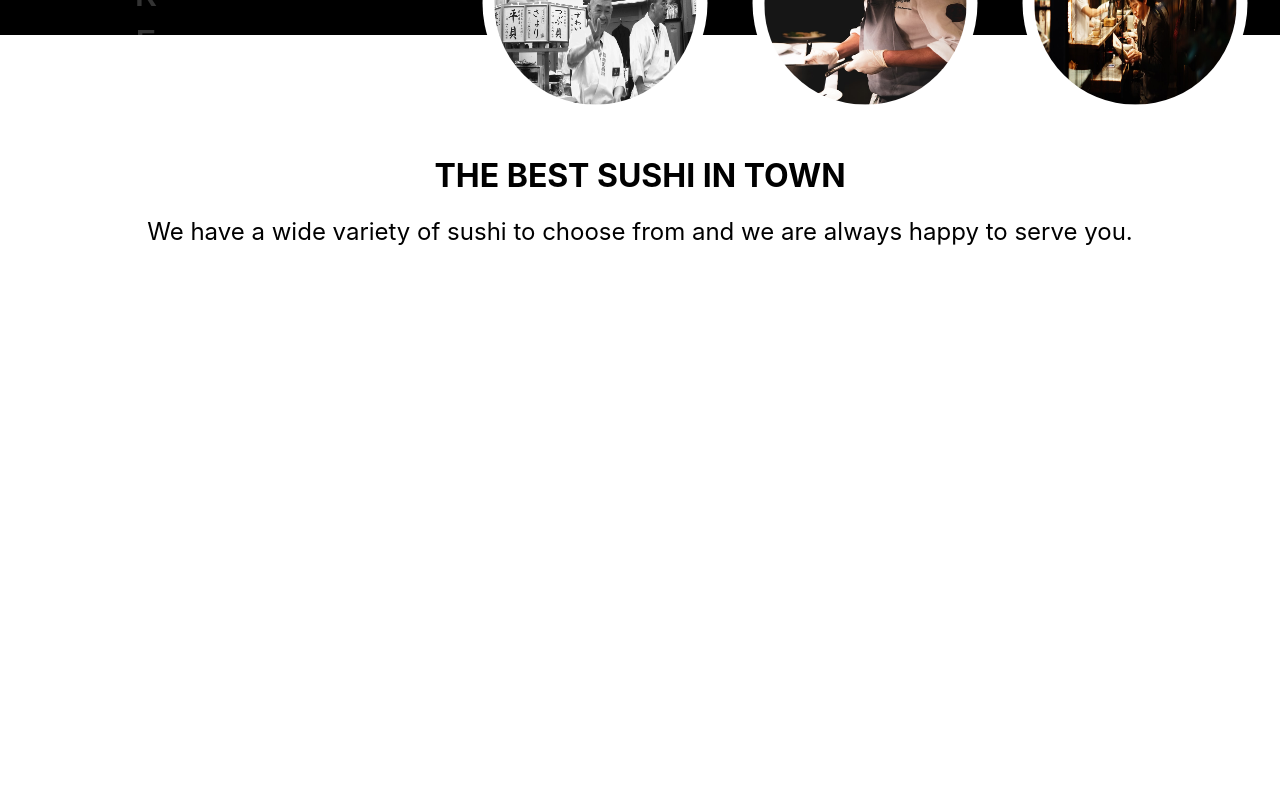
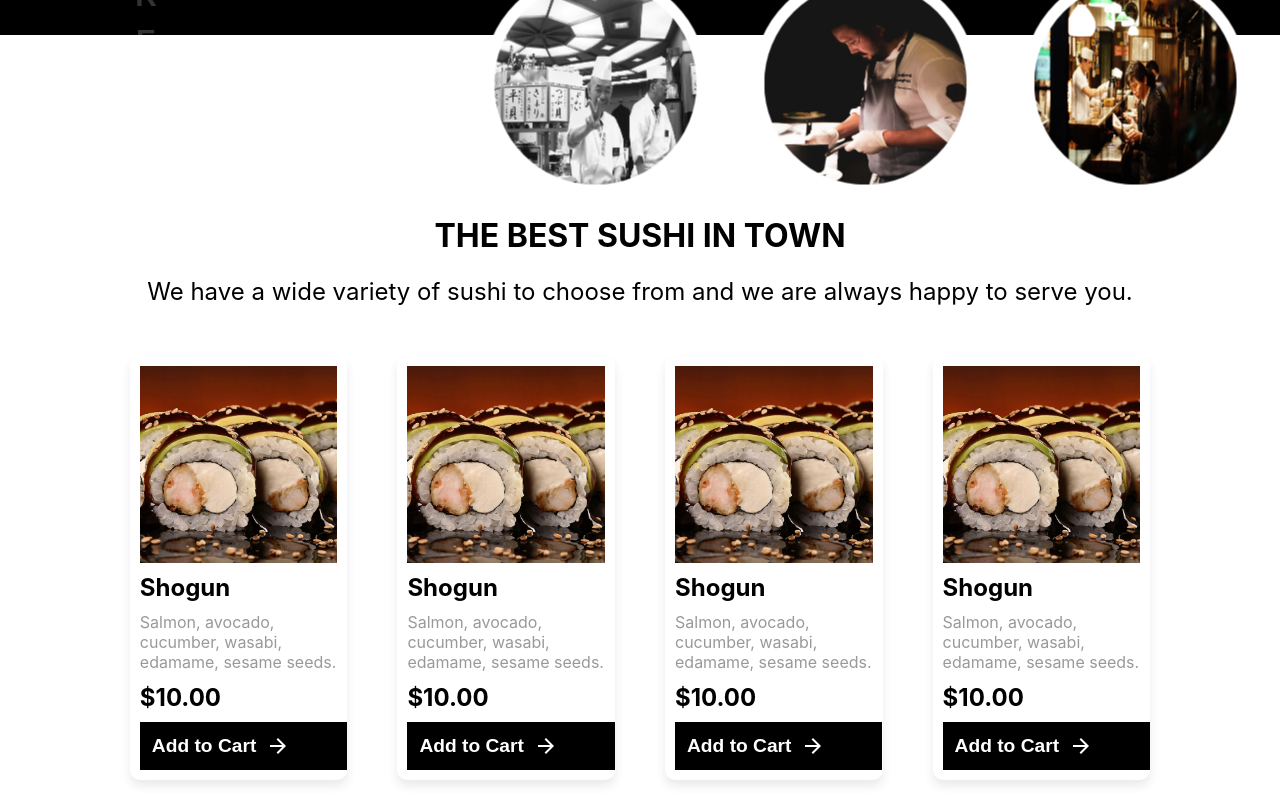
Before and after one commit to lavitzwind/ninja-maki-nextjs, a Next.js app: page / in a window 1280 px wide. Shown: the part 1015-1815 px from the top of the page. Before the commit the page ends 1281 px from the top, so only its background shows below. Built offline with nearby package versions, Linux system fonts and the light colour scheme.

Commit message:
Listing Products

```diff
--- a/components/SushiCard.jsx
+++ b/components/SushiCard.jsx
@@ -0,0 +1,27 @@
+import styles from "../styles/SushiCard.module.css";
+import Image from "next/image";
+import ArrowForwardIcon from "@mui/icons-material/ArrowForward";
+
+const SushiCard = () => {
+	return (
+		<div className={styles.container}>
+			<Image src="/img/Sushi.jpeg" alt="sushi" width={250} height={250} />
+			<h1 className={styles.title}>Shogun</h1>
+			<p className={styles.desc}>
+				Salmon, avocado, cucumber, wasabi, edamame, sesame seeds.
+			</p>
+			<p className={styles.price}>$10.00</p>
+			<button className={styles.button}>
+				Add to Cart
+				<ArrowForwardIcon
+					style={{
+						marginLeft: "10px",
+						color: "#fff",
+					}}
+				/>
+			</button>
+		</div>
+	);
+};
+
+export default SushiCard;
--- a/components/SushiList.jsx
+++ b/components/SushiList.jsx
@@ -1,4 +1,5 @@
 import styles from "../styles/SushiList.module.css";
+import SushiCard from "./SushiCard";
 
 const SushiList = () => {
 	return (
@@ -8,6 +9,12 @@ const SushiList = () => {
 				We have a wide variety of sushi to choose from and we are always happy
 				to serve you.
 			</p>
+			<div className={styles.wrapper}>
+				<SushiCard />
+				<SushiCard />
+				<SushiCard />
+				<SushiCard />
+			</div>
 		</div>
 	);
 };
--- a/styles/SushiCard.module.css
+++ b/styles/SushiCard.module.css
@@ -0,0 +1,44 @@
+.container {
+	display: flex;
+	width: 17%;
+	padding: 10px 10px;
+	flex-direction: column;
+	box-shadow: 0 6px 10px rgb(50 50 93 / 10%);
+	border-radius: 10px;
+	margin: 0 0 20px 0;
+}
+
+.title {
+	font-size: 1.5rem;
+	color: black;
+	margin: 10px 0 0 0;
+}
+
+.desc {
+	font-size: 1rem;
+	color: #999;
+	margin: 10px 0 10px 0;
+	width: 100%;
+}
+
+.price {
+	font-size: 1.5rem;
+	font-weight: bold;
+	color: black;
+	margin: 1px 0 10px 0;
+}
+
+.button {
+	display: flex;
+	align-items: center;
+	text-decoration: none;
+	color: white;
+	background-color: rgb(0, 0, 0);
+	border: 2px solid rgba(0, 0, 0, 0.2);
+	font-size: 1.2rem;
+	font-weight: bold;
+	text-align: left;
+	padding: 10px;
+	width: 105%;
+	cursor: pointer;
+}
--- a/styles/SushiList.module.css
+++ b/styles/SushiList.module.css
@@ -5,7 +5,8 @@
 	justify-content: center;
 	width: 100%;
 	height: 100%;
-	margin-top: 100px;
+	margin-top: 160px;
+	overflow: hidden;
 }
 
 .desc {
@@ -14,3 +15,12 @@
 	text-align: center;
 	margin: 0 0 20px 0;
 }
+
+.wrapper {
+	width: 100vw;
+	display: flex;
+	align-items: center;
+	justify-content: center;
+	gap: 50px;
+	margin: 30px 0 0 0;
+}
--- a/styles/Whoweare.module.css
+++ b/styles/Whoweare.module.css
@@ -74,7 +74,7 @@
 	display: flex;
 	align-items: center;
 	justify-content: center;
-	margin-top: 25px;
+	margin-top: 150px;
 	color: #f1faee;
 	font-weight: thin;
 	font-size: 30px;
@@ -87,7 +87,7 @@
 	display: flex;
 	align-items: center;
 	justify-content: center;
-	margin-top: 20px;
+	margin-top: 50px;
 }
 
 .whoweareImage {
@@ -98,7 +98,7 @@
 	height: 250px;
 	border-radius: 50%;
 	background-color: white;
-	margin: 25px 20px 0 0;
+	margin: 30px 20px 0 0;
 	z-index: 2;
 	transform: scale(0.9);
 	transition: 0.4s;
```
